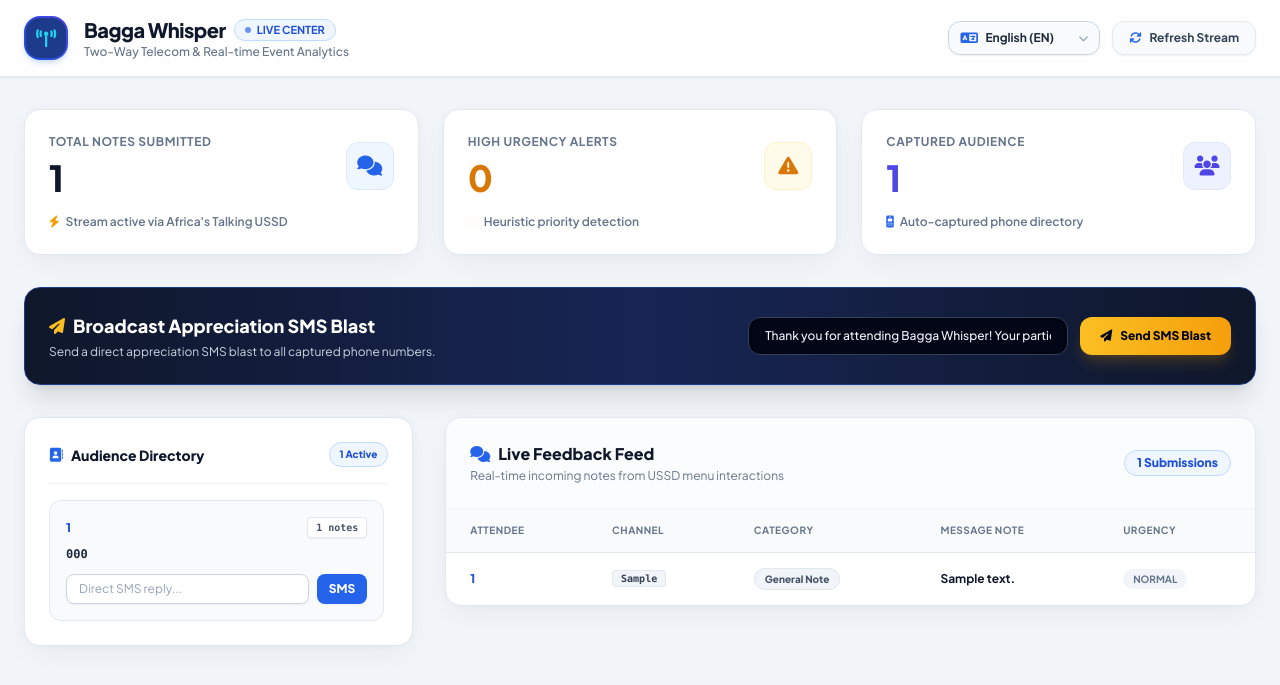
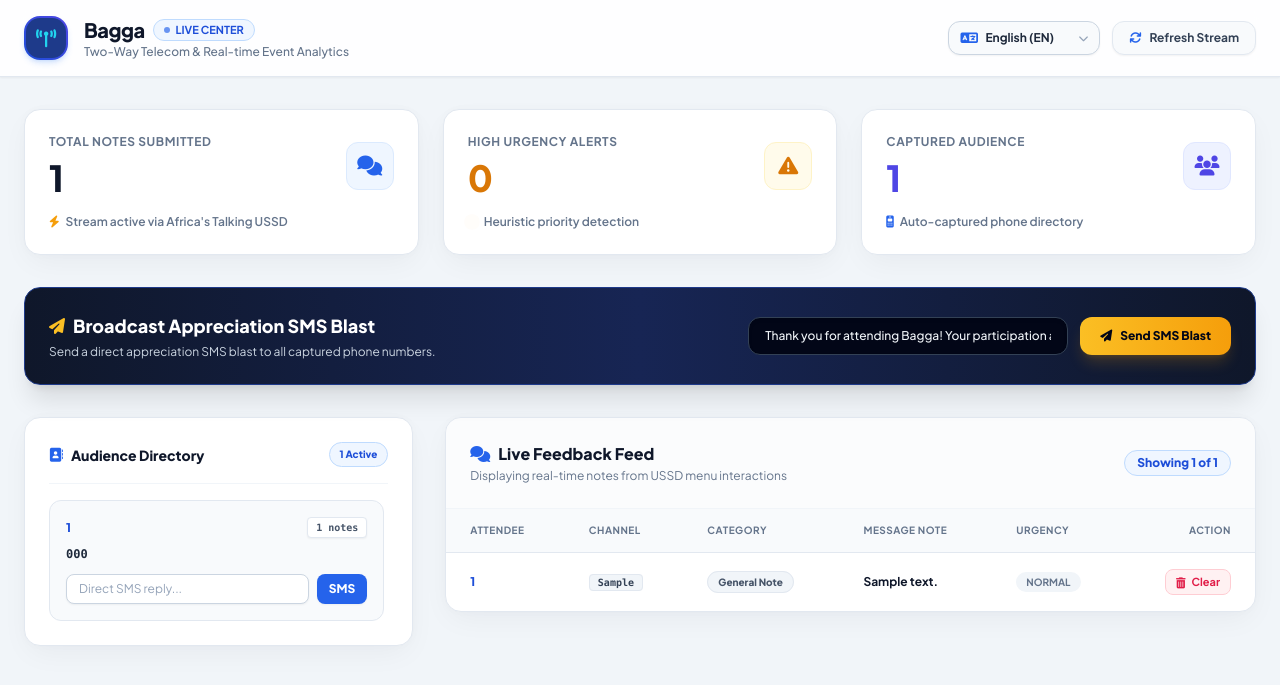
Before and after one commit to Sharitah-Nanteza/bagga, a Flask app: page / in a window 1280 px wide. Shown: the top 685 px of the page. Run offline with Flask 3, Linux system fonts and the light colour scheme; tables that the repository leaves empty hold one stand-in row (values such as "Sample post"); some libraries are stand-ins or nearby versions.

Commit message:
Final working Bagga platform: USSD integration, multilingual feeds, organizer dashboard, and sqlite setup

```diff
--- a/app.py
+++ b/app.py
@@ -48,17 +48,17 @@ USSD_TEXTS = {
     'en': {
         'select_category': "CON Select category:\n1. Praise\n2. Sound/Audio\n3. Facilities\n4. General Note",
         'type_message': "CON Type your message or feedback:",
-        'thank_you': "END Thank you for your feedback! Bagga Whisper has recorded your note."
+        'thank_you': "END Thank you for your feedback! Bagga has recorded your note."
     },
     'lg': {
         'select_category': "CON Londa kategoria:\n1. Okusiima\n2. Edoboozi/Sound\n3. Eby'omukutu\n4. Ekirowoozo Eky'abulijjo",
         'type_message': "CON Wandiika ekyomukutu gwo oba ekyrowoozo kyolina:",
-        'thank_you': "END Weebale nnyo okutuwa ekyrowoozo kyo! Bagga Whisper ekikutte."
+        'thank_you': "END Weebale nnyo okutuwa ekyrowoozo kyo! Bagga ekikutte."
     },
     'sw': {
         'select_category': "CON Chagua aina:\n1. Sifa\n2. Sauti/Mfumo\n3. Vifaa/Majengo\n4. Wazo la Kawaida",
         'type_message': "CON Andika ujumbe au maoni yako:",
-        'thank_you': "END Asante kwa kutoa maoni yako! Bagga Whisper imerekodi ujumbe wako."
+        'thank_you': "END Asante kwa kutoa maoni yako! Bagga imerekodi ujumbe wako."
     }
 }
 
@@ -69,8 +69,32 @@ CATEGORIES = {
     '4': 'GENERAL'
 }
 
-# Simple keywords to flag high urgency automatically
-URGENT_KEYWORDS = ['ac', 'fan', 'hot', 'heat', 'sound', 'mic', 'loud', 'speaker', 'audio', 'fire', 'help', 'ebugumu', 'edoboozi']
+# Comprehensive list of urgent keywords (English, Luganda, Kiswahili)
+URGENT_KEYWORDS = [
+    # English - Sound & Audio
+    'mic', 'microphone', 'sound', 'audio', 'speaker', 'loud', 'silent', 'volume', 'hear', 'echo', 'noise',
+    # English - Facilities / Temperature / Emergency
+    'ac', 'aircon', 'fan', 'hot', 'heat', 'warm', 'stuffy', 'fire', 'help', 'emergency', 'broken', 'bad', 'dark', 'light', 'power',
+    # Luganda
+    'edoboozi', 'sikyawulira', 'ebugumu', 'omuliro', 'akazindaalo', 'obuzibu', 'ebikwata',
+    # Kiswahili
+    'sauti', 'joto', 'mbovu', 'msaidie', 'moto', 'kipaza', 'haisikiki', 'fani'
+]
+
+def check_urgency(text):
+    """Checks input string for high-urgency keywords across supported languages."""
+    if not text:
+        return 'NORMAL'
+
+    cleaned = text.lower()
+    # Strip common punctuation for accurate token evaluation
+    words = [w.strip(".,!?:;\"'()[]{}") for w in cleaned.split()]
+
+    for kw in URGENT_KEYWORDS:
+        if kw in words or kw in cleaned:
+            return 'HIGH'
+
+    return 'NORMAL'
 
 # ==========================================
 # ATTENDEE USSD ROUTE (HANDLES BOTH ENDPOINTS)
@@ -86,7 +110,7 @@ def ussd_callback():
 
     # LEVEL 0: Initial Dial -> Ask for Language
     if text == "":
-        response = "CON Welcome to Bagga Whisper!\nChoose Language / Londa Lulimi:\n1. English\n2. Luganda\n3. Swahili"
+        response = "CON Welcome to Bagga!\nChoose Language / Londa Lulimi:\n1. English\n2. Luganda\n3. Swahili"
         return Response(response, mimetype='text/plain')
 
     # Map language choice
@@ -113,7 +137,7 @@ def ussd_callback():
         raw_text = user_inputs[2]
 
         # Determine Urgency
-        urgency = 'HIGH' if any(word in raw_text.lower() for word in URGENT_KEYWORDS) else 'NORMAL'
+        urgency = check_urgency(raw_text)
         anon_id = f"Attendee#{phone_number[-4:]}" if len(phone_number) >= 4 else "Attendee#0000"
 
         # Database Insertion
@@ -146,12 +170,17 @@ def ussd_callback():
 # ORGANIZER DASHBOARD ROUTES
 # ==========================================
 @app.route('/', methods=['GET'])
+@app.route('/dashboard', methods=['GET'])
 def dashboard():
     conn = sqlite3.connect(DB_NAME)
     conn.row_factory = sqlite3.Row
     cursor = conn.cursor()
 
-    # Fetch all feedback entries
+    # Total submissions count across all time
+    cursor.execute('SELECT COUNT(*) FROM feedback')
+    total_feedback_count = cursor.fetchone()[0]
+
+    # Fetch ALL feedback entries sorted newest first
     cursor.execute('SELECT * FROM feedback ORDER BY id DESC')
     feedbacks = [dict(row) for row in cursor.fetchall()]
 
@@ -165,18 +194,28 @@ def dashboard():
     ''')
     attendees = [dict(row) for row in cursor.fetchall()]
 
-    # Stats summary
+    # High urgency stats
     cursor.execute("SELECT COUNT(*) FROM feedback WHERE urgency = 'HIGH'")
     high_urgency_result = cursor.fetchone()
     high_urgency = high_urgency_result[0] if high_urgency_result else 0
 
     stats = {
-        'total_feedback': len(feedbacks),
+        'total_feedback': total_feedback_count,
         'high_urgency': high_urgency
     }
 
     conn.close()
     return render_template('dashboard.html', feedbacks=feedbacks, attendees=attendees, stats=stats)
+
+
+@app.route('/api/organizer/delete/<int:feedback_id>', methods=['POST'])
+def delete_feedback(feedback_id):
+    conn = sqlite3.connect(DB_NAME)
+    cursor = conn.cursor()
+    cursor.execute('DELETE FROM feedback WHERE id = ?', (feedback_id,))
+    conn.commit()
+    conn.close()
+    return redirect(url_for('dashboard'))
 
 
 @app.route('/api/organizer/reply', methods=['POST'])
--- a/templates/dashboard.html
+++ b/templates/dashboard.html
@@ -3,7 +3,7 @@
 <head>
     <meta charset="UTF-8">
     <meta name="viewport" content="width=device-width, initial-scale=1.0">
-    <title>Bagga Whisper Control Center</title>
+    <title>Bagga Control Center</title>
     <script src="https://cdn.tailwindcss.com"></script>
     <link rel="stylesheet" href="https://cdnjs.cloudflare.com/ajax/libs/font-awesome/6.4.0/css/all.min.css">
     <link rel="preconnect" href="https://fonts.googleapis.com">
@@ -30,7 +30,7 @@
                 </div>
                 <div>
                     <div class="flex items-center gap-2">
-                        <h1 class="text-xl font-black tracking-tight text-slate-900">Bagga Whisper</h1>
+                        <h1 class="text-xl font-black tracking-tight text-slate-900">Bagga</h1>
                         <span class="inline-flex items-center gap-1.5 px-2.5 py-0.5 rounded-full text-[11px] font-bold bg-blue-50 text-blue-700 border border-blue-200">
                             <span class="w-1.5 h-1.5 rounded-full bg-blue-600 animate-pulse"></span> <span data-i18n="badge_live">LIVE CENTER</span>
                         </span>
@@ -135,7 +135,7 @@
                         type="text"
                         name="thank_you_message"
                         id="smsInput"
-                        value="Thank you for attending Bagga Whisper! Your participation and feedback made this event special."
+                        value="Thank you for attending Bagga! Your participation and feedback made this event special."
                         class="px-4 py-2.5 rounded-xl bg-slate-950 border border-slate-700 text-slate-100 text-xs font-medium focus:outline-none focus:border-cyan-400 w-full sm:w-80 shadow-inner"
                         required
                     >
@@ -196,10 +196,10 @@
                             <h3 class="font-black text-slate-900 text-base flex items-center gap-2">
                                 <i class="fa-solid fa-comments text-blue-600"></i> <span data-i18n="feed_title">Live Feedback Feed</span>
                             </h3>
-                            <p class="text-xs text-slate-500 mt-0.5" data-i18n="feed_sub">Real-time incoming notes from USSD menu interactions</p>
+                            <p class="text-xs text-slate-500 mt-0.5" data-i18n="feed_sub">Displaying real-time notes from USSD menu interactions</p>
                         </div>
-                        <span class="text-xs font-extrabold px-3 py-1 bg-blue-50 text-blue-700 rounded-full border border-blue-200">
-                            {{ feedbacks|length }} <span data-i18n="tag_submissions">Submissions</span>
+                        <span id="feedCounter" class="text-xs font-extrabold px-3 py-1 bg-blue-50 text-blue-700 rounded-full border border-blue-200">
+                            <span data-i18n="tag_count_prefix">Showing</span> {{ [3, feedbacks|length]|min }} <span data-i18n="tag_count_of">of</span> {{ feedbacks|length }}
                         </span>
                     </div>
 
@@ -212,11 +212,12 @@
                                     <th class="py-3.5 px-6" data-i18n="th_category">Category</th>
                                     <th class="py-3.5 px-6" data-i18n="th_message">Message Note</th>
                                     <th class="py-3.5 px-6" data-i18n="th_urgency">Urgency</th>
+                                    <th class="py-3.5 px-6 text-right" data-i18n="th_action">Action</th>
                                 </tr>
                             </thead>
                             <tbody class="divide-y divide-slate-100 text-xs font-medium">
                                 {% for fb in feedbacks %}
-                                <tr class="hover:bg-blue-50/30 transition">
+                                <tr class="feedback-row hover:bg-blue-50/30 transition {% if loop.index > 3 %}hidden{% endif %}">
                                     <td class="py-4 px-6 font-black text-blue-700">{{ fb.anon_id or "Attendee" }}</td>
                                     <td class="py-4 px-6">
                                         <span class="px-2 py-0.5 text-[10px] font-mono font-bold rounded bg-slate-100 border border-slate-200 text-slate-700">
@@ -244,10 +245,17 @@
                                             <span class="px-2.5 py-1 text-[10px] font-bold rounded-full bg-slate-100 text-slate-500" data-i18n="urgency_normal">NORMAL</span>
                                         {% endif %}
                                     </td>
+                                    <td class="py-4 px-6 text-right">
+                                        <form action="/api/organizer/delete/{{ fb.id }}" method="POST" onsubmit="return confirm('Mark this concern as resolved and remove?');">
+                                            <button type="submit" title="Clear Note" class="px-2.5 py-1 text-[11px] font-bold text-rose-600 bg-rose-50 hover:bg-rose-100 border border-rose-200 rounded-lg transition active:scale-95 flex items-center gap-1.5 ml-auto">
+                                                <i class="fa-solid fa-trash-can"></i> <span data-i18n="btn_delete">Clear</span>
+                                            </button>
+                                        </form>
+                                    </td>
                                 </tr>
                                 {% else %}
                                 <tr>
-                                    <td colspan="5" class="text-center py-12 text-slate-400 text-xs font-medium">
+                                    <td colspan="6" class="text-center py-12 text-slate-400 text-xs font-medium">
                                         <i class="fa-solid fa-inbox text-3xl mb-3 text-slate-300 block"></i>
                                         <span data-i18n="empty_feed">No feedback submitted yet.</span>
                                     </td>
@@ -256,14 +264,59 @@
                             </tbody>
                         </table>
                     </div>
+
+                    <!-- SHOW MORE / SHOW LESS BUTTON BAR -->
+                    {% if feedbacks|length > 3 %}
+                    <div class="p-4 bg-slate-50 border-t border-slate-200 text-center">
+                        <button id="toggleFeedBtn" onclick="toggleFeed()" class="inline-flex items-center gap-2 px-5 py-2 text-xs font-extrabold text-blue-700 bg-white hover:bg-blue-50 border border-blue-200 rounded-xl transition duration-200 shadow-sm active:scale-95">
+                            <i id="toggleFeedIcon" class="fa-solid fa-chevron-down"></i>
+                            <span id="toggleFeedText" data-i18n="btn_show_more">Show All Submissions ({{ feedbacks|length }})</span>
+                        </button>
+                    </div>
+                    {% endif %}
+
                 </div>
             </div>
 
         </div>
     </main>
 
-    <!-- Client-Side Translation Script -->
+    <!-- Client-Side Translation & Feed Toggle Script -->
     <script>
+        let isShowingAll = false;
+        const totalFeedbacks = {{ feedbacks|length }};
+
+        function toggleFeed() {
+            const hiddenRows = document.querySelectorAll('.feedback-row');
+            const btnText = document.getElementById('toggleFeedText');
+            const btnIcon = document.getElementById('toggleFeedIcon');
+            const feedCounter = document.getElementById('feedCounter');
+            const activeLang = localStorage.getItem('bagga_dashboard_lang') || 'en';
+            const dict = translations[activeLang] || translations.en;
+
+            isShowingAll = !isShowingAll;
+
+            hiddenRows.forEach((row, index) => {
+                if (index >= 3) {
+                    if (isShowingAll) {
+                        row.classList.remove('hidden');
+                    } else {
+                        row.classList.add('hidden');
+                    }
+                }
+            });
+
+            if (isShowingAll) {
+                btnText.textContent = dict.btn_show_less || "Show Top 3 Only";
+                btnIcon.className = "fa-solid fa-chevron-up";
+                feedCounter.innerHTML = `<span data-i18n="tag_count_prefix">${dict.tag_count_prefix}</span> ${totalFeedbacks} <span data-i18n="tag_count_of">${dict.tag_count_of}</span> ${totalFeedbacks}`;
+            } else {
+                btnText.textContent = `${dict.btn_show_more_prefix || "Show All Submissions"} (${totalFeedbacks})`;
+                btnIcon.className = "fa-solid fa-chevron-down";
+                feedCounter.innerHTML = `<span data-i18n="tag_count_prefix">${dict.tag_count_prefix}</span> 3 <span data-i18n="tag_count_of">${dict.tag_count_of}</span> ${totalFeedbacks}`;
+            }
+        }
+
         const translations = {
             en: {
                 badge_live: "LIVE CENTER",
@@ -277,7 +330,7 @@
                 stat_audience_sub: "Auto-captured phone directory",
                 sms_banner_title: "Broadcast Appreciation SMS Blast",
                 sms_banner_sub: "Send a direct appreciation SMS blast to all captured phone numbers.",
-                sms_default_val: "Thank you for attending Bagga Whisper! Your participation and feedback made this event special.",
+                sms_default_val: "Thank you for attending Bagga! Your participation and feedback made this event special.",
                 btn_send_sms: "Send SMS Blast",
                 dir_title: "Audience Directory",
                 tag_active: "Active",
@@ -285,20 +338,25 @@
                 reply_placeholder: "Direct SMS reply...",
                 empty_dir: "No phone numbers captured yet.",
                 feed_title: "Live Feedback Feed",
-                feed_sub: "Real-time incoming notes from USSD menu interactions",
-                tag_submissions: "Submissions",
+                feed_sub: "Displaying real-time notes from USSD menu interactions",
+                tag_count_prefix: "Showing",
+                tag_count_of: "of",
                 th_attendee: "Attendee",
                 th_channel: "Channel",
                 th_category: "Category",
                 th_message: "Message Note",
                 th_urgency: "Urgency",
+                th_action: "Action",
+                btn_delete: "Clear",
                 cat_praise: "Praise",
                 cat_sound: "Sound / Audio",
                 cat_facilities: "Facilities",
                 cat_general: "General Note",
                 urgency_high: "HIGH",
                 urgency_normal: "NORMAL",
-                empty_feed: "No feedback submitted yet."
+                empty_feed: "No feedback submitted yet.",
+                btn_show_more_prefix: "Show All Submissions",
+                btn_show_less: "Show Top 3 Only"
             },
             lg: {
                 badge_live: "OMUTIMBWA OULIVE",
@@ -312,7 +370,7 @@
                 stat_audience_sub: "Enombero z'essimu ezikwatiddwa buli kiseera",
                 sms_banner_title: "Sindika Obubaka Bw'okwebaza eri Buli Muntu",
                 sms_banner_sub: "Sindika obubaka bw'okwebaza eri ennamba z'essimu zonna ezikwatiddwa.",
-                sms_default_val: "Webale okwetaba mu Bagga Whisper! Ebirowoozo byammwe byatuyambye nnyo.",
+                sms_default_val: "Webale okwetaba mu Bagga! Ebirowoozo byammwe byatuyambye nnyo.",
                 btn_send_sms: "Sindika SMS Blast",
                 dir_title: "Ekitabo ky'Ennamba z'Essimu",
                 tag_active: "Mukulio",
@@ -320,20 +378,25 @@
                 reply_placeholder: "Ddamu ne SMS...",
                 empty_dir: "Tewali nnamba z'essimu zakakwatibwa.",
                 feed_title: "Amawulire Agayingira Amangu",
-                feed_sub: "Obubaka obuyingira amangu okuva ku USSD dial menu",
-                tag_submissions: "Ebiweebwa",
+                feed_sub: "Okulaga obubaka obuggya obukyaweebwa mu USSD",
+                tag_count_prefix: "Laga",
+                tag_count_of: "ku",
                 th_attendee: "Omeetabi",
                 th_channel: "Omukutu",
                 th_category: "Omuwendo gwa Kategoria",
                 th_message: "Obubaka bo",
                 th_urgency: "Obwangu",
+                th_action: "Kikolwa",
+                btn_delete: "Ggyamu",
                 cat_praise: "Okusiima",
                 cat_sound: "Edoboozi / Sound",
                 cat_facilities: "Eby'omukutu / AC",
                 cat_general: "Obubaka Obubulijjo",
                 urgency_high: "AMANGU",
                 urgency_normal: "BULIJJO",
-                empty_feed: "Tewali birowoozo biweebwa mangu guno."
+                empty_feed: "Tewali birowoozo biweebwa mangu guno.",
+                btn_show_more_prefix: "Laga Ebirowoozo Zonna",
+                btn_show_less: "Laga Ezisembyeeyo 3 Zokka"
             },
             sw: {
                 badge_live: "KITUO CHA MOJA KWA MOJA",
@@ -347,7 +410,7 @@
                 stat_audience_sub: "Orodha ya nambari za simu zilizorekodiwa",
                 sms_banner_title: "Tuma Ujumbe wa Shukrani kwa Wote",
                 sms_banner_sub: "Tuma ujumbe wa moja kwa moja wa shukrani kwa nambari zote zilizorekodiwa.",
-                sms_default_val: "Asante kwa kuhudhuria Bagga Whisper! Ushiriki wako na maoni yako yamefanya tukio hili kuwa la pekee.",
+                sms_default_val: "Asante kwa kuhudhuria Bagga! Ushiriki wako na maoni yako yamefanya tukio hili kuwa la pekee.",
                 btn_send_sms: "Tuma SMS kwa Wote",
                 dir_title: "Orodha ya Waliohudhuria",
                 tag_active: "Wanaofanya kazi",
@@ -355,20 +418,25 @@
                 reply_placeholder: "Jibu kwa SMS...",
                 empty_dir: "Hakuna nambari za simu zilizorekodiwa bado.",
                 feed_title: "Mtiririko wa Maoni ya Moja kwa Moja",
-                feed_sub: "Ujumbe unaoingia kwa wakati halisi kupitia menu ya USSD",
-                tag_submissions: "Michango",
+                feed_sub: "Kuonyesha maoni ya hivi karibuni kupitia USSD menu",
+                tag_count_prefix: "Inaonyesha",
+                tag_count_of: "kati ya",
                 th_attendee: "Mshiriki",
                 th_channel: "Njia",
                 th_category: "Aina",
                 th_message: "Ujumbe",
                 th_urgency: "Dharura",
+                th_action: "Kitendo",
+                btn_delete: "Odoa",
                 cat_praise: "Sifa / Sifa",
                 cat_sound: "Sauti / Mfumo wa Sauti",
                 cat_facilities: "Vifaa na Majengo",
                 cat_general: "Ujumbe wa Kawaida",
                 urgency_high: "DHARURA",
                 urgency_normal: "KAWAIDA",
-                empty_feed: "Hakuna maoni yaliyowasilishwa bado."
+                empty_feed: "Hakuna maoni yaliyowasilishwa bado.",
+                btn_show_more_prefix: "Onyesha Maoni Yote",
+                btn_show_less: "Onyesha Mapya 3 Tu"
             }
         };
 
@@ -394,6 +462,15 @@
                 smsInput.value = dict.sms_default_val;
             }
 
+            const btnText = document.getElementById('toggleFeedText');
+            if (btnText) {
+                if (isShowingAll) {
+                    btnText.textContent = dict.btn_show_less || "Show Top 3 Only";
+                } else {
+                    btnText.textContent = `${dict.btn_show_more_prefix || "Show All Submissions"} (${totalFeedbacks})`;
+                }
+            }
+
             localStorage.setItem('bagga_dashboard_lang', lang);
         }
 
```
